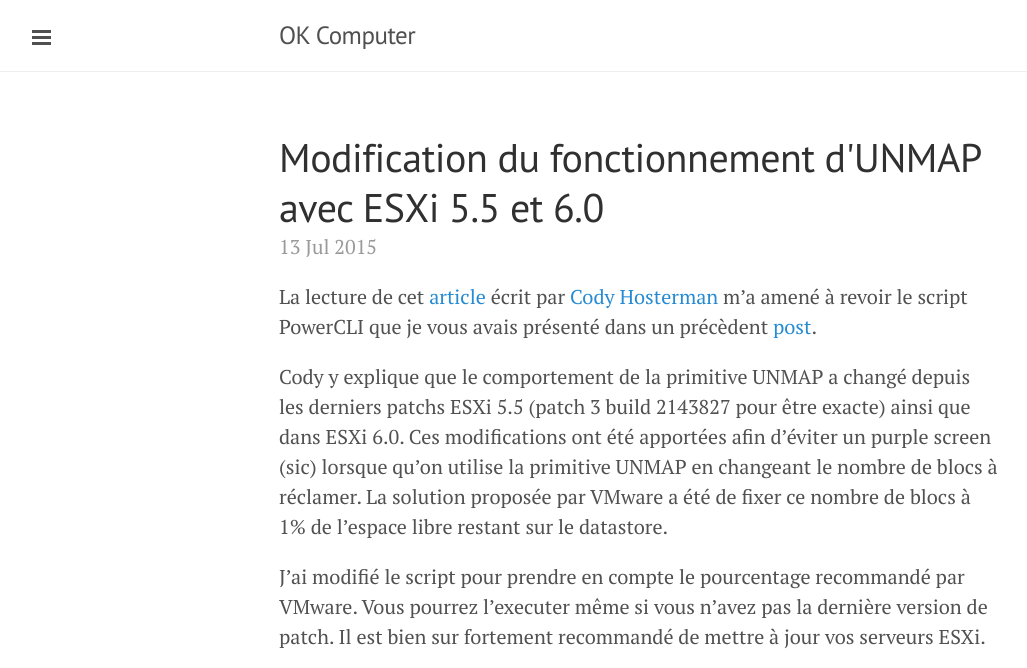
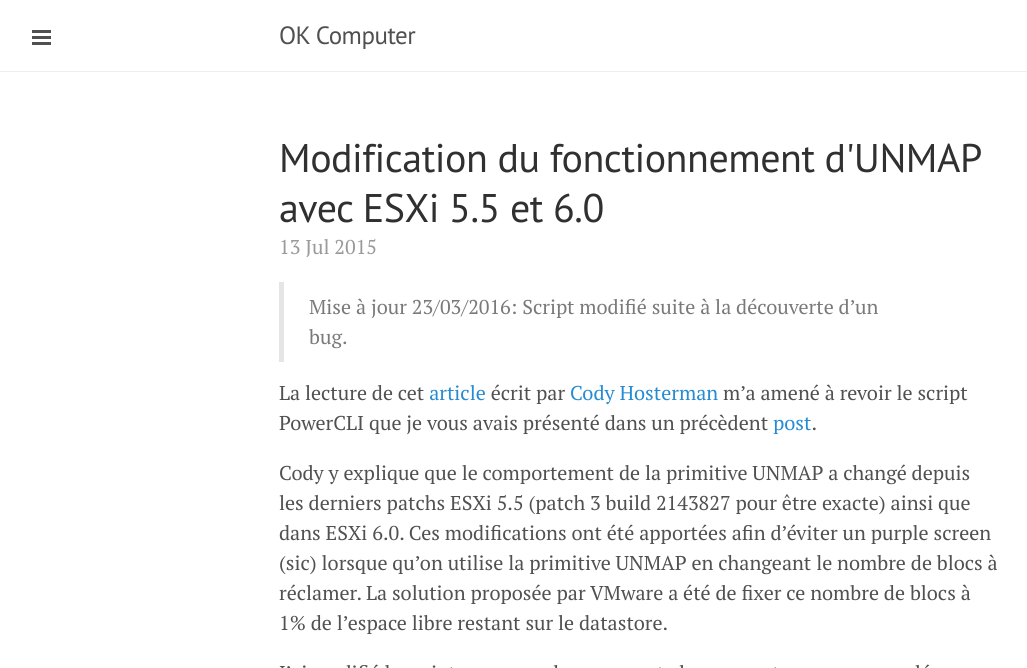
Before and after one commit to equelin/equelin.github.io, a Jekyll site: the page built from _posts/2015-07-13-VMware-KB-ESXi-UNMAP.md, in a window 1280 px wide, cut to the strip 0-668 px from the top of the page. Shown: the whole strip, without its empty margins (1-1028 px from the left). Built offline with Jekyll 4.4.1, drawn with Linux system fonts in a browser that asks for light colours; nearby versions of some CDN libraries; Markdown is read by kramdown in place of the engine named in the settings; comment, search, counter and statistics services are not loaded.

Commit message:
Bug correction in script

```diff
--- a/_posts/2015-07-13-VMware-KB-ESXi-UNMAP.md
+++ b/_posts/2015-07-13-VMware-KB-ESXi-UNMAP.md
@@ -3,6 +3,8 @@ layout: post
 title: Modification du fonctionnement d'UNMAP avec ESXi 5.5 et 6.0
 comments: True
 ---
+
+> Mise à jour 23/03/2016: Script modifié suite à la découverte d'un bug.
 
 La lecture de cet [article](http://www.codyhosterman.com/2015/07/unmap-block-count-behavior-change-in-esxi-5-5-p3/) écrit par [Cody Hosterman](https://twitter.com/codyhosterman) m'a amené à revoir le script PowerCLI que je vous avais présenté dans un précèdent [post](http://blog.okcomputer.io/2015/03/26/VMware-ESXi-UNMAP-PowerCLI/).
 
```
